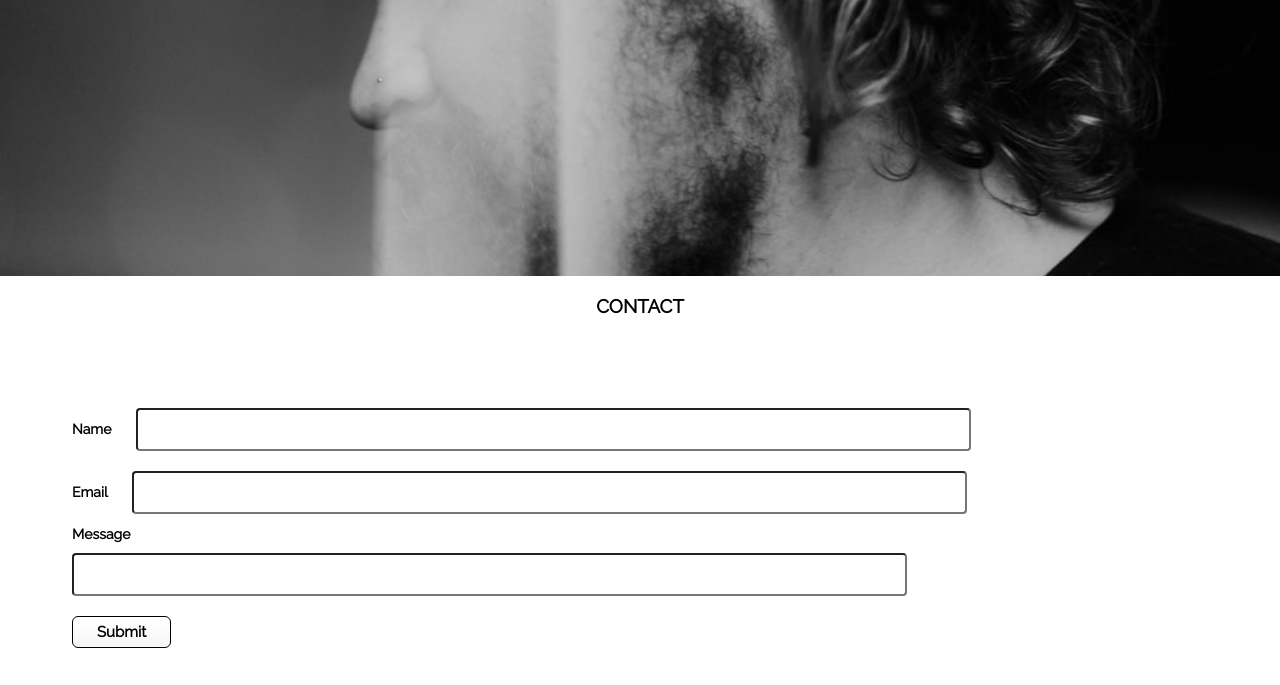
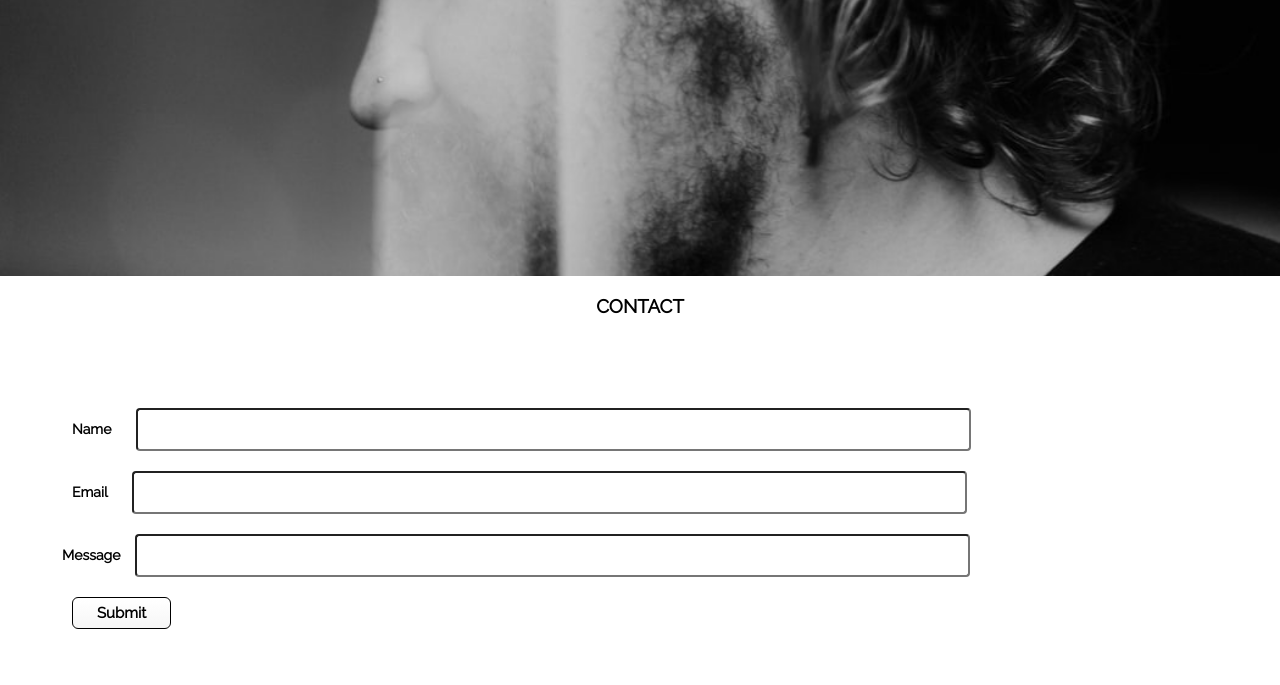
Before and after one commit to alex-hodges/MountainBear, a plain HTML site: page index.html in a window 1280 px wide. Shown: the part 3883-4568 px from the top of the page. Drawn offline with Linux system fonts and the light colour scheme.

Commit message:
change to css

```diff
--- a/index.html
+++ b/index.html
@@ -116,7 +116,7 @@
                 <input type="text" name="name" value="" required>
                 <label for="email">Email</label>
                 <input type="email" name="email" value="" required>
-                <label for="message">Message</label>
+                <label for="message" style="padding: 0;">Message</label>
                 <input type="text" name="message" value="" required>
                 <br>
                 <button type="submit">Submit</button>
```
